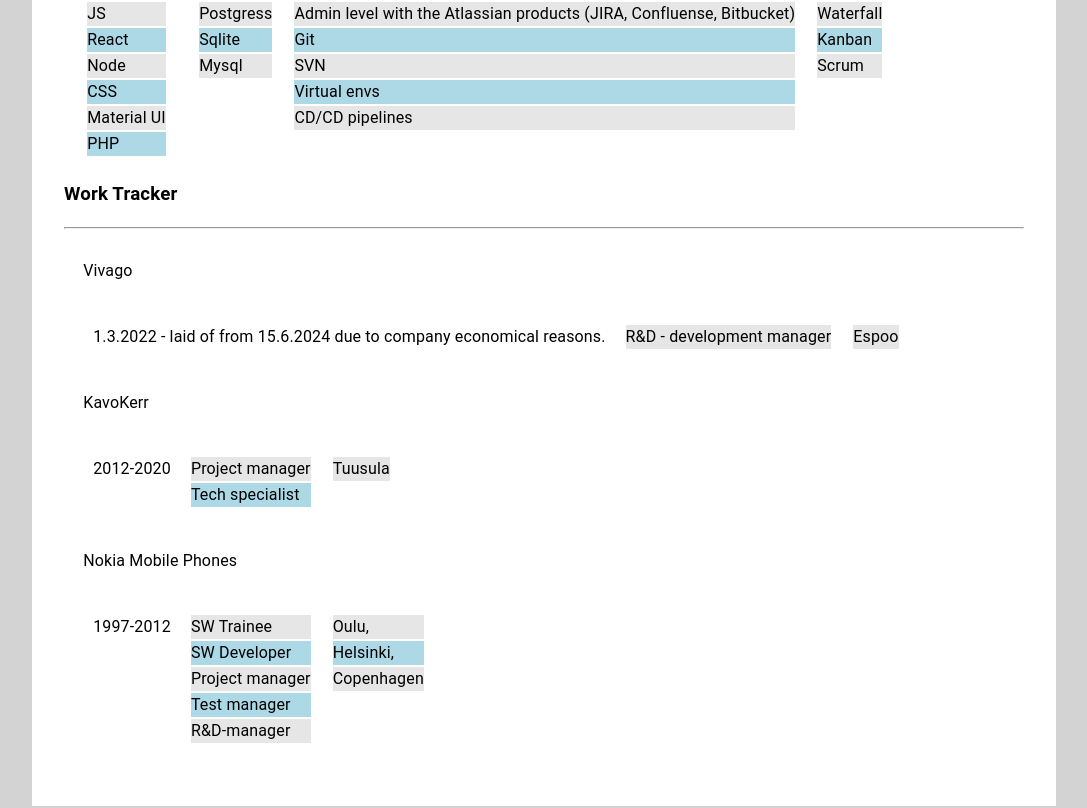
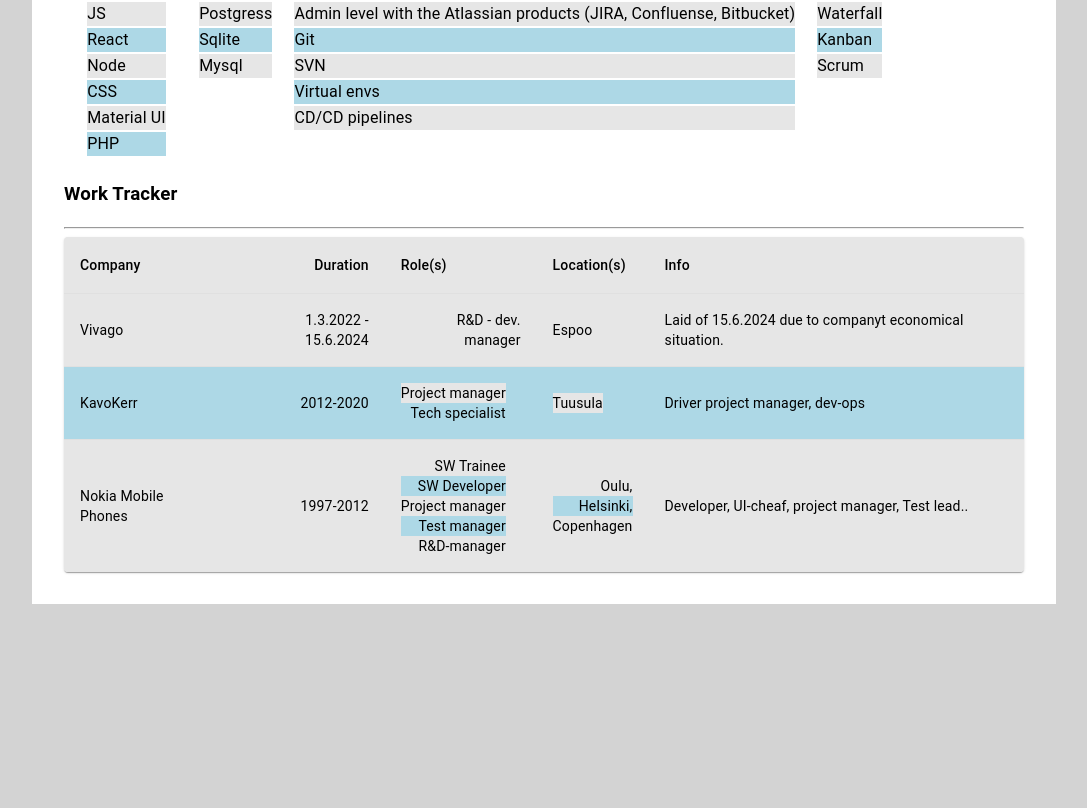
Before and after one commit to JouniR68/CV, a React (Vite) app: page /output in a window 1280 px wide. Shown: the part 2486-3294 px from the top of the page, without its empty margins (96-1183 px from the left). After the commit the page ends 3092 px from the top, so only its background shows below. Built offline with nearby package versions, Linux system fonts and the light colour scheme.

Commit message:
Mui Table component taken into use on the work component

```diff
--- a/data/datapkg.json
+++ b/data/datapkg.json
@@ -30,16 +30,18 @@
     {
       "id": 1,
       "Company": "Vivago",
-      "Duration": "1.3.2022 - laid of from 15.6.2024 due to company economical reasons.",
-      "Roles": ["R&D - development manager"],
-      "Locations": ["Espoo"]
+      "Duration": "1.3.2022 - 15.6.2024",
+      "Roles": ["R&D - dev. manager"],
+      "Locations": ["Espoo"],
+      "Info":"Laid of 15.6.2024 due to companyt economical situation."
     },
     {
       "id": 2,
       "Company": "KavoKerr",
       "Duration": "2012-2020",
       "Roles": ["Project manager", "Tech specialist"],
-      "Locations": ["Tuusula"]
+      "Locations": ["Tuusula"],
+      "Info":"Driver project manager, dev-ops"
     },
     {
       "id": 3,
@@ -52,7 +54,8 @@
         "Test manager",
         "R&D-manager"
       ],
-      "Locations": ["Oulu, ", "Helsinki, ", "Copenhagen"]
+      "Locations": ["Oulu, ", "Helsinki, ", "Copenhagen"],
+      "Info": "Developer, UI-cheaf, project manager, Test lead.."
     }
   ],
 
--- a/src/App.jsx
+++ b/src/App.jsx
@@ -1,5 +1,5 @@
 /* eslint-disable react/jsx-no-comment-textnodes */
-import React, { useState } from "react";
+import { useState } from "react";
 import "./App.css";
 import Layout from "./Layouts/Layout";
 import AdminLayout from "./Layouts/AdminLayout";
@@ -18,39 +18,13 @@
 import CV from "./components/Output"
 import { BrowserRouter, Routes, Route } from "react-router-dom";
 import Contact from "./components/Contact";
-import { ThemeProvider, createTheme } from "@mui/material/styles";
+import { ThemeProvider} from "@mui/material/styles";
 import CssBaseline from "@mui/material/CssBaseline";
 import Switch from '@mui/material/Switch';
 import Typography from '@mui/material/Typography';
 import Stack from '@mui/material/Stack';
+import { darkTheme, lightTheme} from "./components/Themes";
 
-export const lightTheme = createTheme({
-  palette: {
-    mode: 'light',
-    background: {
-      default: '#ffffff',
-      paper: '#f5f5f5',
-    },
-    text: {
-      primary: '#000000',
-      secondary: '#555555',
-    },
-  },
-});
-
-export const darkTheme = createTheme({
-  palette: {
-    mode: 'dark',
-    background: {
-      default: '#121212',
-      paper: '#1d1d1d',
-    },
-    text: {
-      primary: 'red',
-      secondary: '#bbbbbb',
-    },
-  },
-});
 
 
 function App() {
--- a/src/components/Profile.jsx
+++ b/src/components/Profile.jsx
@@ -1,6 +1,6 @@
 import JsonData from "../../data/datapkg.json";
 import { Outlet } from "react-router-dom";
-import MyLocation from "./MyLocation";
+//import MyLocation from "./MyLocation";
 
 export default function Education() {
   let i = 0;
--- /dev/null
+++ b/src/components/Themes.jsx
@@ -0,0 +1,31 @@
+import { createTheme } from "@mui/material/styles";
+
+const lightTheme = createTheme({
+    palette: {
+      mode: 'light',
+      background: {
+        default: '#ffffff',
+        paper: '#f5f5f5',
+      },
+      text: {
+        primary: '#000000',
+        secondary: '#555555',
+      },
+    },
+  });
+
+ const darkTheme = createTheme({
+    palette: {
+      mode: 'dark',
+      background: {
+        default: '#121212',
+        paper: '#1d1d1d',
+      },
+      text: {
+        primary: 'red',
+        secondary: '#bbbbbb',
+      },
+    },
+  });
+
+  export {darkTheme, lightTheme}
--- a/src/components/Why.jsx
+++ b/src/components/Why.jsx
@@ -1,5 +1,4 @@
 import JsonData from "../../data/datapkg.json";
-import remover from "../utils/common";
 
 export default function Education() {
   let i = 0;
--- a/src/components/Work.jsx
+++ b/src/components/Work.jsx
@@ -1,6 +1,15 @@
 import JsonData from "../../data/datapkg.json";
-import remover from "../utils/common";
-import { Outlet, NavLink } from "react-router-dom";
+//import remover from "../utils/common";
+//import { Outlet, NavLink } from "react-router-dom";
+import {
+  Table,
+  TableBody,
+  TableCell,
+  TableContainer,
+  TableHead,
+  TableRow,
+  Paper,
+} from '@mui/material';
 
 export default function Work() {
   let i = 0;
@@ -11,31 +20,48 @@
   return (
     <>
       <hr></hr>
+
+      <TableContainer component={Paper}>
+
+        <Table sx={{ minWidth: 650 }} aria-label="simple table" key={i++}>
+
+          <TableHead>
+            <TableRow>
+              <TableCell align="left">Company</TableCell>
+              <TableCell align="right">Duration</TableCell>
+              <TableCell align="left">Role(s)</TableCell>
+              <TableCell align="left">Location(s)</TableCell>
+              <TableCell align="left">Info</TableCell>
+            </TableRow>
+          </TableHead>
+
+          <TableBody>
             {issueData?.map((t) => (
-        <>
-          <div key={i++} className="work--general">
-            {t?.Company}
-          </div>
-          <table key={i++} className="work--table">
-            <div key={i++} className="row">
-              <div key={i++} className="cell">
+              <TableRow key={i++} sx={{ '&:last-child td, &:last-child th': { border: 0 } }}>
+                <TableCell>{t?.Company}</TableCell>
+                <TableCell align="right" key={i++} className="cell">
                   {t?.Duration}
-              </div>
-              <div key={i++} className="cell">
+                </TableCell>
+                <TableCell align="right" key={i++}>
                   {t?.Roles.map((r) => (
-                  <tr key={i++}>{r}</tr>
+                    <TableRow key={i++}>{r}</TableRow>
                   ))}
-              </div>
-              <div key={i++} className="cell">
+                </TableCell>
+                <TableCell align="right" key={i++}>
                   {t?.Locations.map((l) => (
-                  <tr key={i++}>{l}</tr>
+                    <TableRow key={i++}>{l}</TableRow>
                   ))}
-              </div>
-            </div>
-          </table>
-        </>
+                </TableCell>
+                <TableCell align = "rigth" key={i++}>
+                  {t?.Info}
+                </TableCell>
+
+              </TableRow>
             ))}
+          </TableBody>
+        </Table>
 
+      </TableContainer>
     </>
   );
 }
```
Also changed, not shown: src/components/Work copy.jsx (added, +41 -0 lines). Lines whose indentation alone changed are shown as unchanged.
